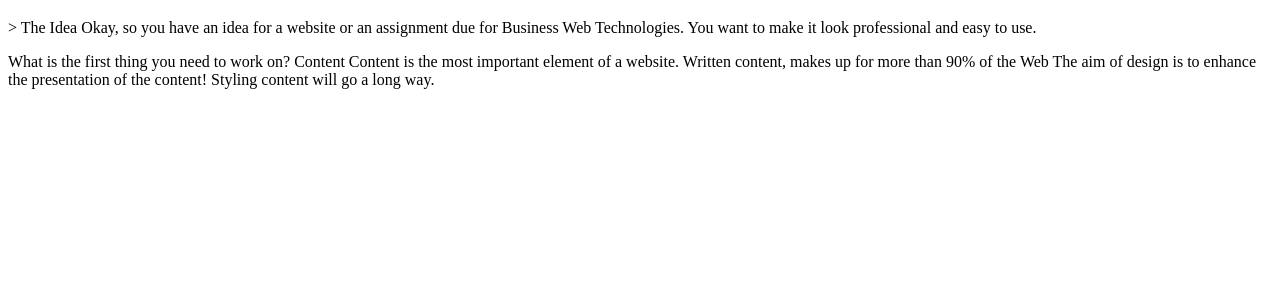
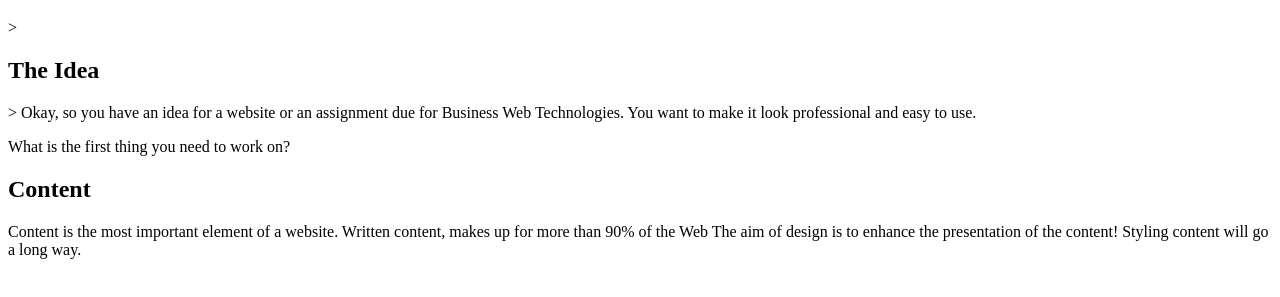
Before and after one commit to JinWook-Mok/isys3004_W1, a plain HTML site: page index.html in a window 1280 px wide. Shown: the part 61-358 px from the top of the page. Drawn offline with Linux system fonts and the light colour scheme.

Commit message:
Added sub headings

```diff
--- a/index.html
+++ b/index.html
@@ -8,14 +8,14 @@
  <body>
   <h1>Web Page Design</h1>>
 
-  The Idea
+  <h2>The Idea</h2>>
   Okay, so you have an idea for a website or an assignment due for Business Web Technologies.
   You want to make it look professional and easy to use.</p>
 
   What is the first thing you need to work on?
 
 
-  Content
+  <h2>Content</h2>
 
   Content is the most important element of a website. Written content, makes up for
   more than 90% of the Web
```
